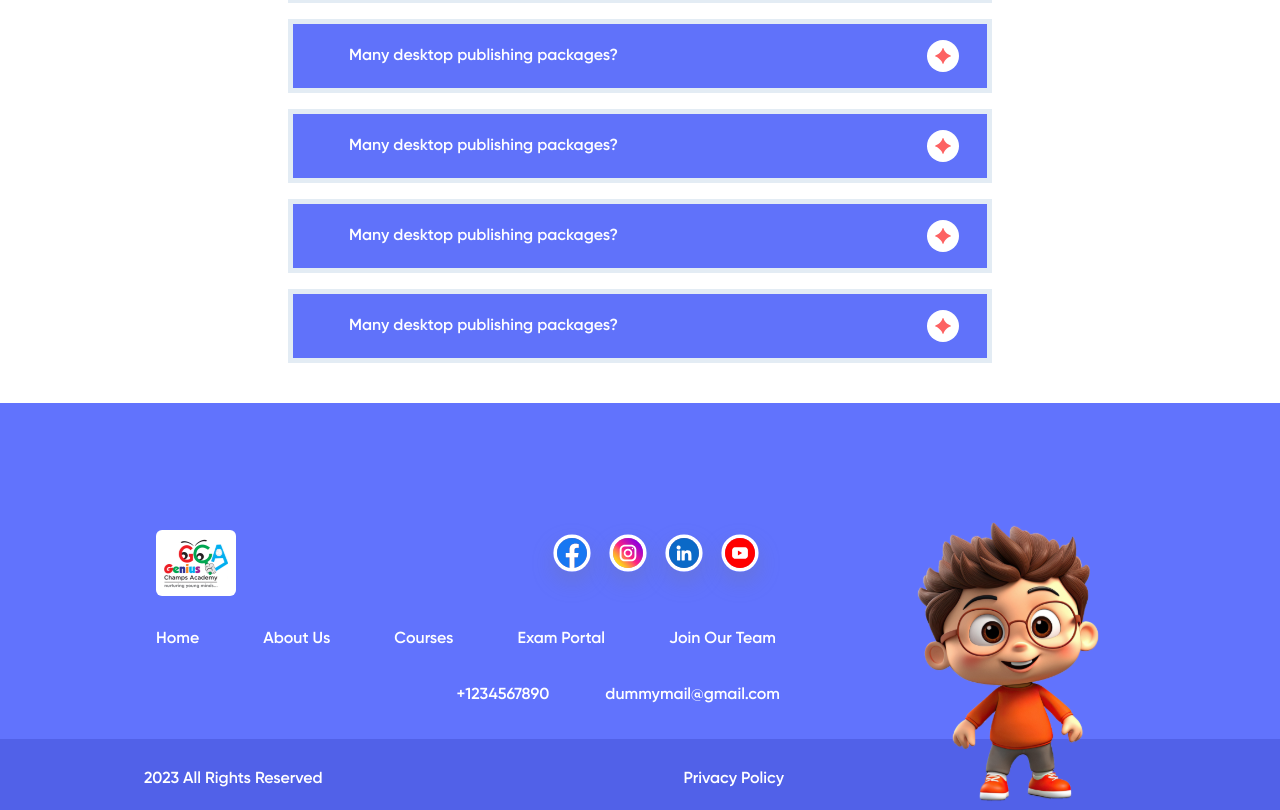
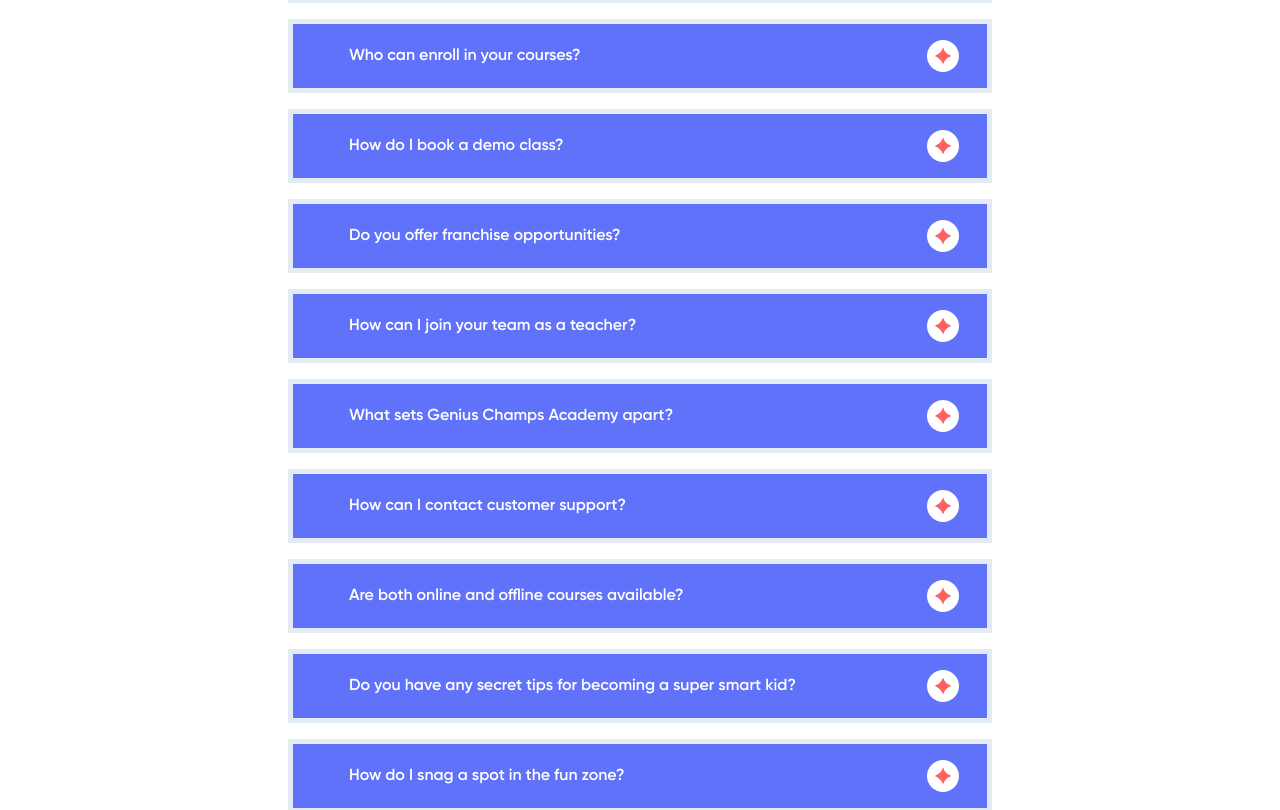
Before and after one commit to rushikeshbhand/gca, a Next.js app: page /components/faq in a window 1280 px wide. Shown: the part 362-1172 px from the top of the page. Built offline with nearby package versions, Linux system fonts and the light colour scheme.

Commit message:
relace actual content in faq section

```diff
--- a/src/app/components/faq/page.js
+++ b/src/app/components/faq/page.js
@@ -58,29 +58,44 @@
 
 const faqData = [
   {
-    question: 'Many desktop publishing packages?',
-    answer:
-      'It is a long established fact that a reader will be distracted by the readable content of a page when looking at its layout.',
+    question: "What cool stuff can I learn here?",
+    answer: "You can dive into Abacus, Midbrain Activation, Vedic Maths, memory techniques, and lots more exciting skills to master.",
   },
   {
-    question: 'Many desktop publishing packages?',
-    answer:
-      'It is a long established fact that a reader will be distracted by the readable content of a page when looking at its layout.',
+    question: "Who can enroll in your courses?",
+    answer: "Our courses are suitable for students, educators, parents, and anyone interested in personal or professional development.",
   },
   {
-    question: 'Many desktop publishing packages?',
-    answer:
-      'It is a long established fact that a reader will be distracted by the readable content of a page when looking at its layout.',
+    question: "How do I book a demo class?",
+    answer: "Simply fill out the form on our website, and we'll schedule your free session. Or contact us directly via phone or email.",
   },
   {
-    question: 'Many desktop publishing packages?',
-    answer:
-      'It is a long established fact that a reader will be distracted by the readable content of a page when looking at its layout.',
+    question: "Do you offer franchise opportunities?",
+    answer: "Yes, we provide comprehensive support for franchisees interested in starting their own classes.",
   },
   {
-    question: 'Many desktop publishing packages?',
-    answer:
-      'It is a long established fact that a reader will be distracted by the readable content of a page when looking at its layout.',
+    question: "How can I join your team as a teacher?",
+    answer: "Book a Demo Session and send us your qualifications details.",
+  },
+  {
+    question: "What sets Genius Champs Academy apart?",
+    answer: "We prioritize personalized learning, innovative teaching methods, and a supportive environment.",
+  },
+  {
+    question: "How can I contact customer support?",
+    answer: "Reach us via phone, email, or our website's contact form.",
+  },
+  {
+    question: "Are both online and offline courses available?",
+    answer: "Yes! Choose between virtual or in-person classes based on your preference and schedule.",
+  },
+  {
+    question: "Do you have any secret tips for becoming a super smart kid?",
+    answer: "Oh, we've got plenty! Our courses are full of secrets and surprises that will make you feel like a genius in no time.",
+  },
+  {
+    question: "How do I snag a spot in the fun zone?",
+    answer: "Piece of cake! Just hit up our online form, and we'll slide you into a demo session. Or hit us with a DM or email – we're always ready to chat!",
   },
 ];
 
```
